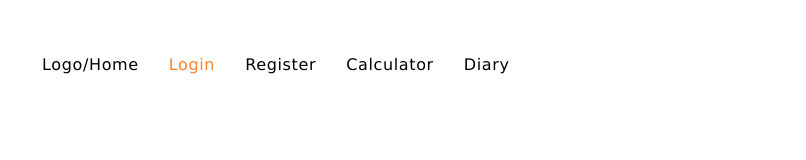
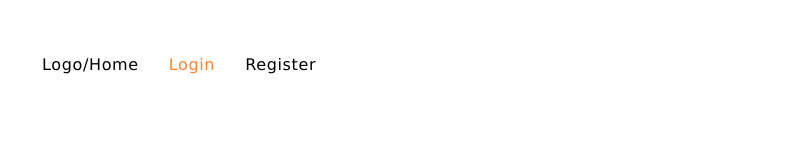
Before and after one commit to ibardych/slimmome-react-app, a React (Create React App) app: page /slimmome-react-app/login in a window 1280 px wide. Shown: the top 160 px of the page, without its empty margins (0-806 px from the left). Built offline with nearby package versions, Linux system fonts and the light colour scheme.

Commit message:
Routes updates

```diff
--- a/src/components/App/App.jsx
+++ b/src/components/App/App.jsx
@@ -1,11 +1,12 @@
 import { useSelector } from 'react-redux';
 import { MainContainer } from './App.styled';
 import { lazy } from 'react';
-import { Route, Routes, Navigate } from 'react-router-dom';
+import { Route, Routes } from 'react-router-dom';
 import SharedLayout from '../SharedLayout/SharedLayout';
 import { RestrictedRoute } from 'components/RestrictedRoute';
 import { PrivateRoute } from 'components/PrivateRoute';
-// import { Loader } from 'components/Loader/Loader';
+import { Loader } from 'components/Loader/Loader';
+import Home from 'pages/Home';
 
 // const Home = lazy(() => import('pages/Home'));
 const Register = lazy(() => import('pages/Register'));
@@ -15,15 +16,14 @@ const Diary = lazy(() => import('pages/Diary'));
 const NotFound = lazy(() => import('../NotFound/NotFound'));
 
 const App = () => {
-  const isRefreshing = useSelector(state => state.auth.isRefreshing)
+  const isRefreshing = useSelector(state => state.auth.isRefreshing);
   return isRefreshing ? (
-    'Application is loading...'
+    <Loader />
   ) : (
     <MainContainer>
       <Routes>
         <Route path="/" element={<SharedLayout />}>
-          <Route index element={<Navigate to="/login" replace={true} />} />
-          {/* <Route index element={<Navigate to="/login" replace={true} />} /> */}
+          <Route index element={<Home />} />
           <Route
             path="login"
             element={<RestrictedRoute redirectTo="/" component={<Login />} />}
@@ -35,11 +35,11 @@ const App = () => {
             }
           />
           <Route
-            path="/diary"
+            path="diary"
             element={<PrivateRoute redirectTo="/login" component={<Diary />} />}
           />
           <Route
-            path="/calculator"
+            path="calculator"
             element={
               <PrivateRoute redirectTo="/login" component={<Calculator />} />
             }
--- a/src/components/Header/Header.jsx
+++ b/src/components/Header/Header.jsx
@@ -1,16 +1,26 @@
 import { HeaderStyled } from './Header.styled';
 import { LinkStyled } from 'components/Navigation/Link.styled';
 import { NavigationStyled } from 'components/Navigation/Navigation.styled';
+import { useSelector } from 'react-redux';
 
 const Header = () => {
+  const isLoggedIn = useSelector(state => state.auth.isLoggedIn);
+
   return (
     <HeaderStyled>
       <NavigationStyled>
         <LinkStyled to="/">Logo/Home</LinkStyled>
-        <LinkStyled to="/login">Login</LinkStyled>
-        <LinkStyled to="/register">Register</LinkStyled>
-        <LinkStyled to="/calculator">Calculator</LinkStyled>
-        <LinkStyled to="/diary">Diary</LinkStyled>
+        {isLoggedIn ? (
+          <>
+            <LinkStyled to="/calculator">Calculator</LinkStyled>
+            <LinkStyled to="/diary">Diary</LinkStyled>
+          </>
+        ) : (
+          <>
+            <LinkStyled to="/login">Login</LinkStyled>
+            <LinkStyled to="/register">Register</LinkStyled>
+          </>
+        )}
       </NavigationStyled>
     </HeaderStyled>
   );
```
